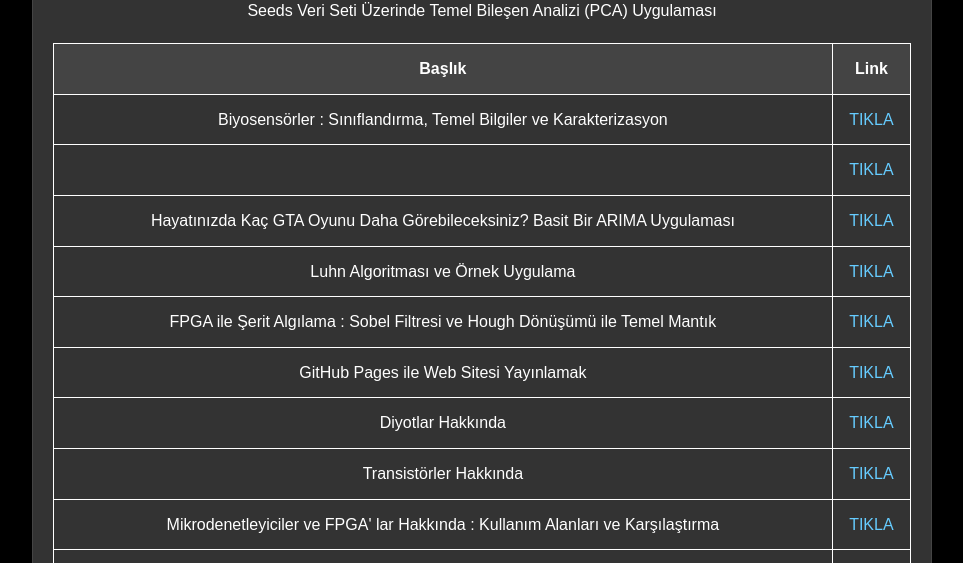
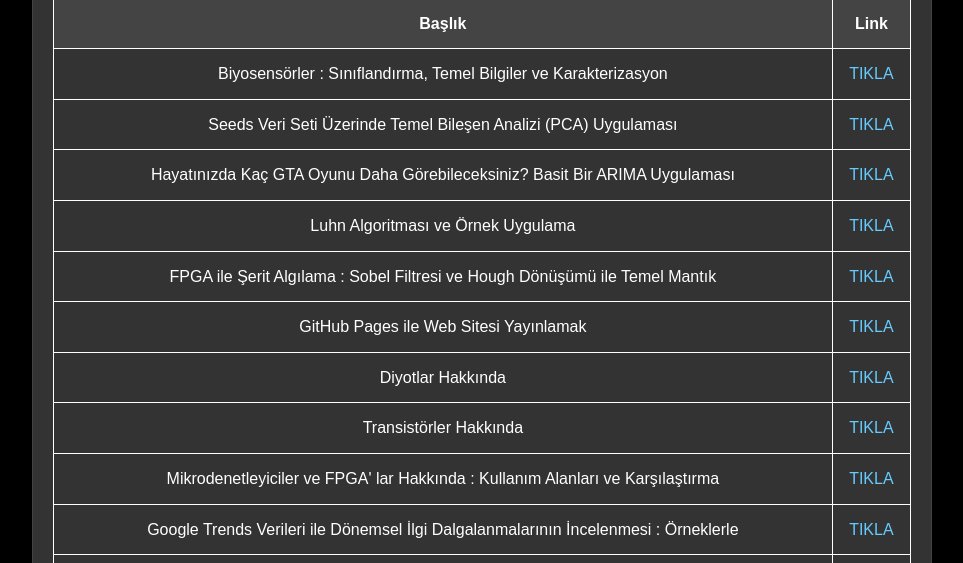
Before and after one commit to yasarsenturkk/yasarblog, a plain HTML site: page index.html in a window 1280 px wide. Shown: the part 213-776 px from the top of the page, without its empty margins (158-1121 px from the left). Drawn offline with Linux system fonts and the light colour scheme.

Commit message:
Update index.html

```diff
--- a/index.html
+++ b/index.html
@@ -37,7 +37,7 @@
                 </tr>
 
                 <tr>
-                    <td></td>Seeds Veri Seti Üzerinde Temel Bileşen Analizi (PCA) Uygulaması </td>
+                    <td>Seeds Veri Seti Üzerinde Temel Bileşen Analizi (PCA) Uygulaması </td>
                     <td><a href="#">TIKLA</a></td>
                 </tr>
 
```
